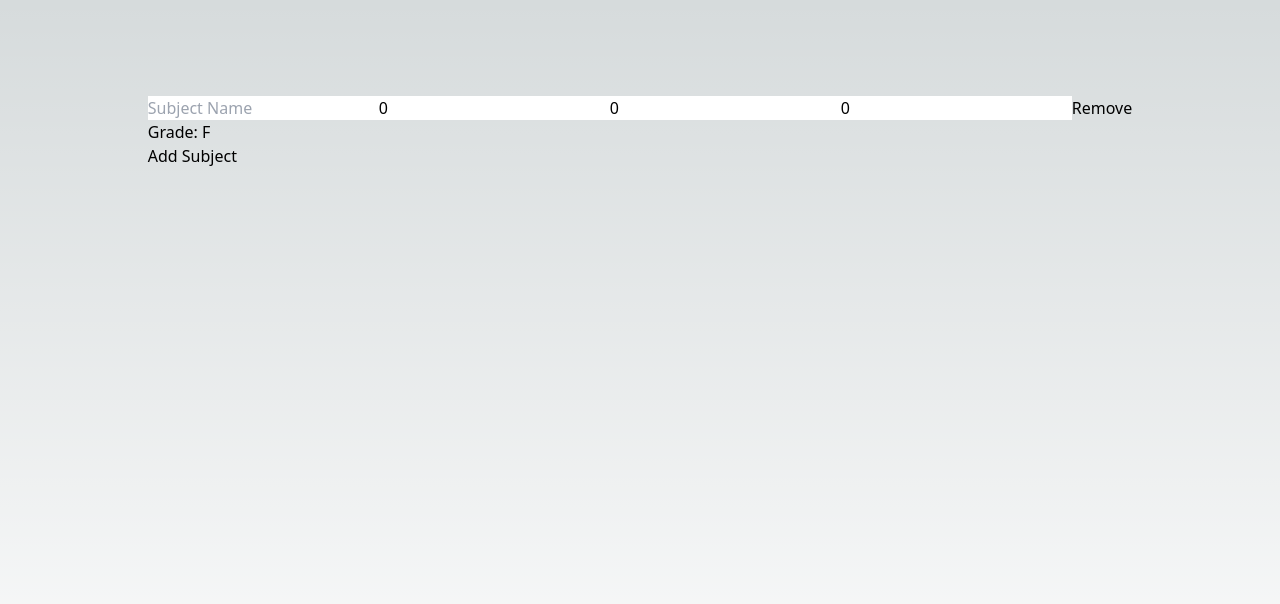
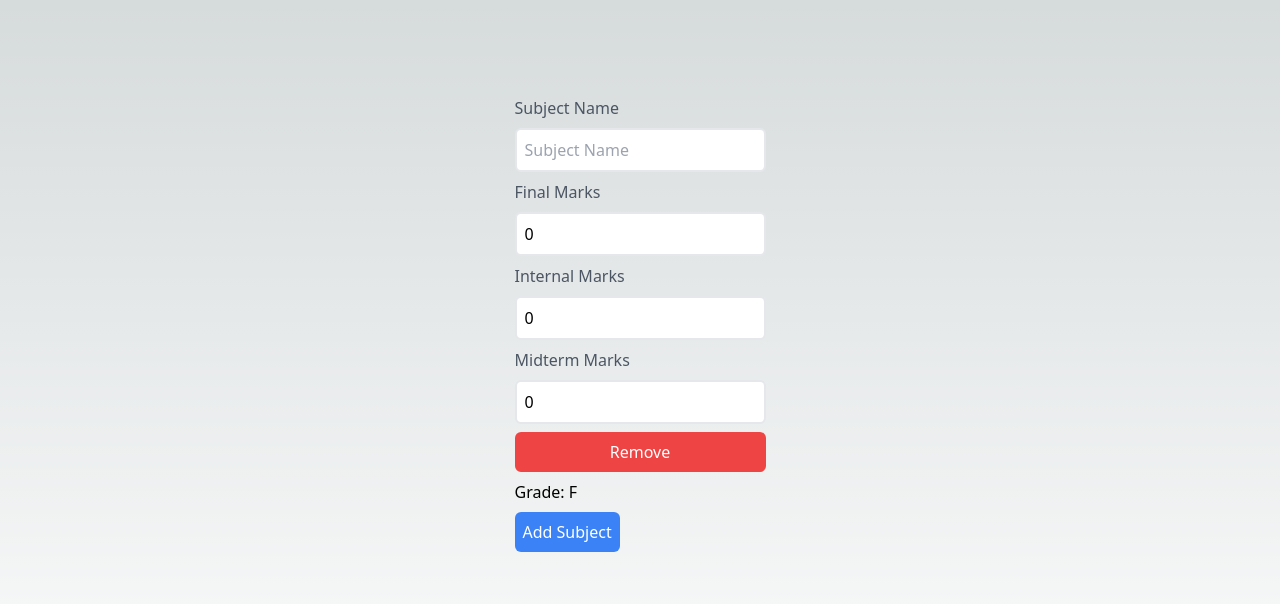
Before and after one commit to Tgmirrorbot/marks-calculator, a Next.js app: page / in a window 1280 px wide. Both pictures are taken after a click on the button "Add Subject". Shown: the top 604 px of the page. Built offline with nearby package versions, Linux system fonts and the light colour scheme.

Commit message:
Commit from Stub AI

```diff
--- a/components/SubjectForm.tsx
+++ b/components/SubjectForm.tsx
@@ -39,39 +39,43 @@ const SubjectForm = () => {
   return (
     <div>
       {subjects.map((subject, index) => (
-        <div key={index}>
+        <div key={index} className="flex flex-col space-y-2">
+          <label className="text-gray-600">Subject Name</label>
           <input
-            className="text-black"
+            className="border-2 border-gray-200 rounded-md p-2"
             value={subject.name}
             onChange={(e) => updateSubject(index, 'name', e.target.value)}
             placeholder="Subject Name"
           />
+          <label className="text-gray-600">Final Marks</label>
           <input
-            className="text-black"
+            className="border-2 border-gray-200 rounded-md p-2"
             type="number"
             value={subject.finalMarks}
             onChange={(e) => updateSubject(index, 'finalMarks', Number(e.target.value))}
             placeholder="Final Marks"
           />
+          <label className="text-gray-600">Internal Marks</label>
           <input
-            className="text-black"
+            className="border-2 border-gray-200 rounded-md p-2"
             type="number"
             value={subject.internalMarks}
             onChange={(e) => updateSubject(index, 'internalMarks', Number(e.target.value))}
             placeholder="Internal Marks"
           />
+          <label className="text-gray-600">Midterm Marks</label>
           <input
-            className="text-black"
+            className="border-2 border-gray-200 rounded-md p-2"
             type="number"
             value={subject.midtermMarks}
             onChange={(e) => updateSubject(index, 'midtermMarks', Number(e.target.value))}
             placeholder="Midterm Marks"
           />
-          <button onClick={() => removeSubject(index)}>Remove</button>
+          <button className="bg-red-500 text-white rounded-md p-2 mt-2" onClick={() => removeSubject(index)}>Remove</button>
           <p>Grade: {calculateGrade(subject)}</p>
         </div>
       ))}
-      <button onClick={addSubject}>Add Subject</button>
+      <button className="bg-blue-500 text-white rounded-md p-2 mt-2" onClick={addSubject}>Add Subject</button>
     </div>
   );
 };
```
